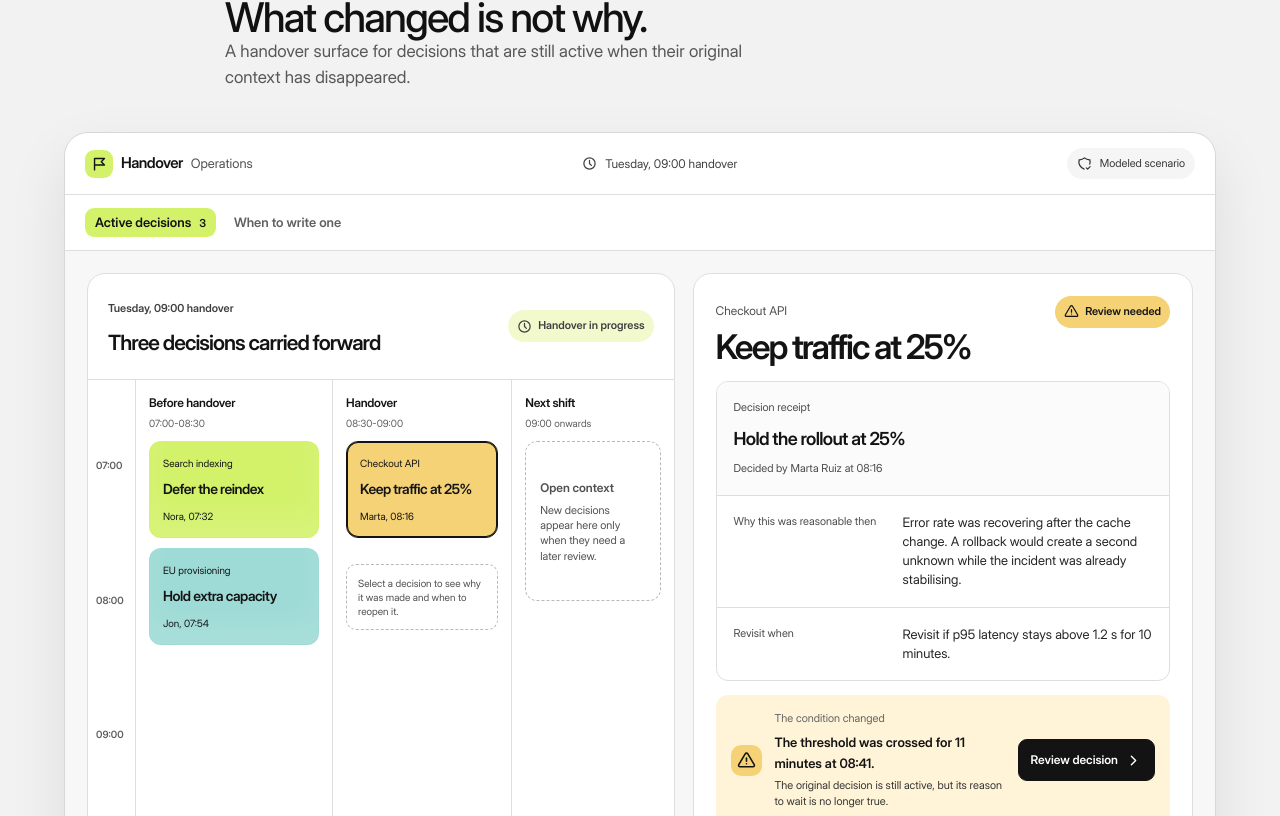
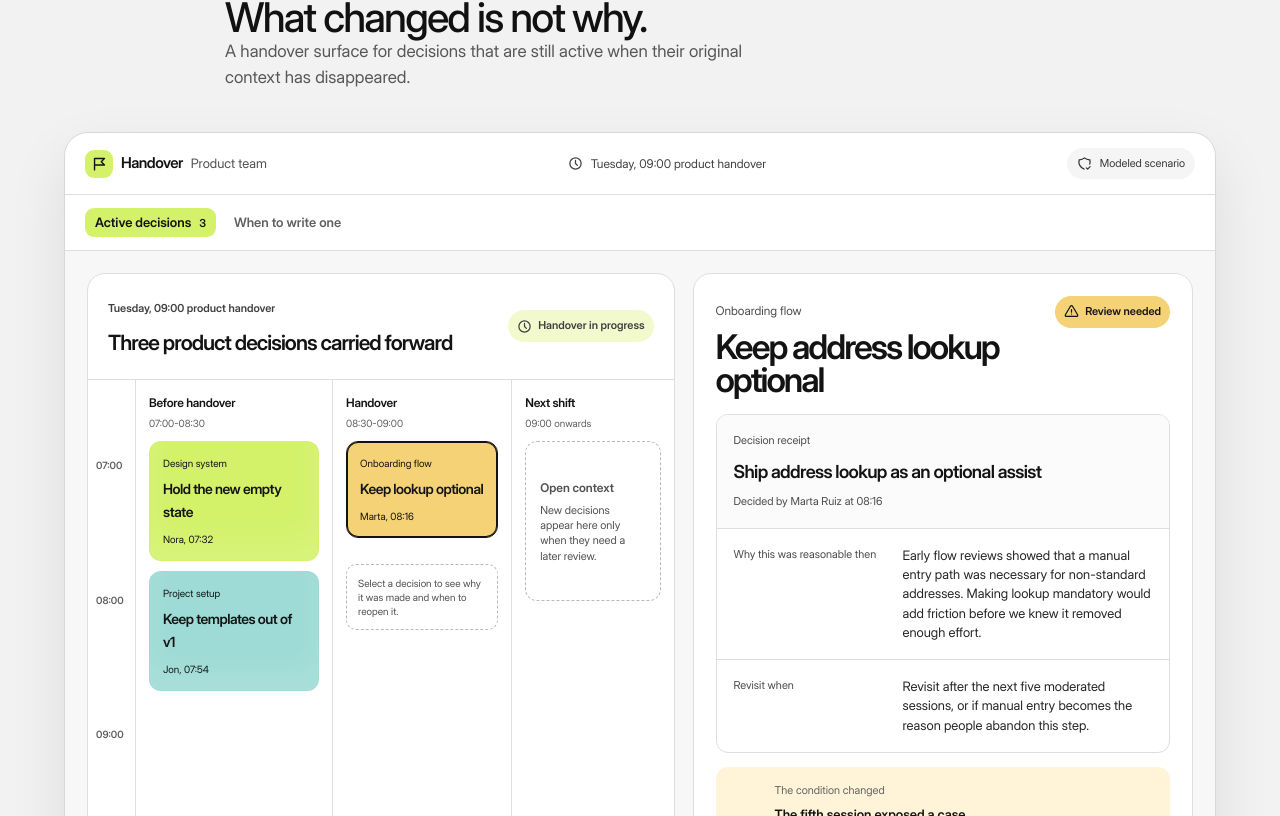
Before and after one commit to deboramoratalla-lab/portfolio, a Next.js app: page /lab/decision-handover in a window 1280 px wide. Shown: the part 3084-3900 px from the top of the page. Built offline with nearby package versions, Linux system fonts and the light colour scheme.

Commit message:
Update decision states and titles in demo component

```diff
--- a/src/components/decision-handover-demo.tsx
+++ b/src/components/decision-handover-demo.tsx
@@ -4,7 +4,7 @@ import { useMemo, useState } from "react"
 import { IconAlertTriangle, IconArrowRight, IconCheck, IconChevronRight, IconClock, IconFlag3, IconRefresh, IconShieldCheck, IconUserCheck } from "@tabler/icons-react"
 import styles from "./decision-handover-demo.module.css"
 
-type DecisionId = "checkout" | "provisioning" | "search"
+type DecisionId = "onboarding" | "templates" | "emptyState"
 type DecisionStatus = "active" | "review" | "updated"
 
 type Decision = {
@@ -23,57 +23,57 @@ type Decision = {
 
 const initialDecisions: Decision[] = [
   {
-    id: "checkout",
-    service: "Checkout API",
-    title: "Keep traffic at 25%",
+    id: "onboarding",
+    service: "Onboarding flow",
+    title: "Keep address lookup optional",
     owner: "Marta Ruiz",
     decided: "08:16",
     status: "review",
-    choice: "Hold the rollout at 25%",
-    rationale: "Error rate was recovering after the cache change. A rollback would create a second unknown while the incident was already stabilising.",
-    condition: "Revisit if p95 latency stays above 1.2 s for 10 minutes.",
-    event: "The threshold was crossed for 11 minutes at 08:41.",
-    consequence: "The original decision is still active, but its reason to wait is no longer true.",
+    choice: "Ship address lookup as an optional assist",
+    rationale: "Early flow reviews showed that a manual entry path was necessary for non-standard addresses. Making lookup mandatory would add friction before we knew it removed enough effort.",
+    condition: "Revisit after the next five moderated sessions, or if manual entry becomes the reason people abandon this step.",
+    event: "The fifth session exposed a case where lookup could not resolve the address.",
+    consequence: "The original choice is still active, but its assumption about coverage needs a product review.",
   },
   {
-    id: "provisioning",
-    service: "EU provisioning",
-    title: "Hold extra capacity",
+    id: "templates",
+    service: "Project setup",
+    title: "Keep templates out of first release",
     owner: "Jon Bell",
     decided: "07:54",
     status: "active",
-    choice: "Do not add capacity yet",
-    rationale: "The queue was falling after the regional retry limit was reduced. Extra capacity would increase cost before confirming demand was sustained.",
-    condition: "Revisit if the queue exceeds 900 requests for 15 minutes.",
-    event: "Queue remains below the review condition.",
-    consequence: "No follow-up is needed. The handover preserves the reason for leaving this alone.",
+    choice: "Keep project templates out of the first release",
+    rationale: "The team agreed to first make a single project structure understandable. Templates would multiply configuration choices before the core set-up flow had been validated.",
+    condition: "Revisit when three teams complete the core set-up without facilitator help.",
+    event: "The validation target has not been reached.",
+    consequence: "No follow-up is needed. The handover preserves the scope decision and its evidence threshold.",
   },
   {
-    id: "search",
-    service: "Search indexing",
-    title: "Defer the reindex",
+    id: "emptyState",
+    service: "Design system",
+    title: "Hold the new empty state",
     owner: "Nora Lind",
     decided: "07:32",
     status: "active",
-    choice: "Keep the reindex outside peak traffic",
-    rationale: "Search freshness was within the service target. Starting the job now would compete with a customer import already in progress.",
-    condition: "Revisit if freshness exceeds 18 minutes.",
-    event: "Freshness is 11 minutes.",
-    consequence: "No follow-up is needed. This is a decision, not a reminder to create more work.",
+    choice: "Keep the new empty state out of the shared library",
+    rationale: "Two product areas needed different recovery actions. Publishing one pattern now would create a false sense of consistency and make the exceptions harder to see.",
+    condition: "Revisit when the two teams agree on a shared recovery action and content model.",
+    event: "The teams are still using different recovery actions.",
+    consequence: "No follow-up is needed. This is a deliberate boundary for the system, not an unfinished task.",
   },
 ]
 
 export function DecisionHandoverCover() {
   return <div className={styles.cover} aria-hidden="true">
     <header><span>Handover</span><b>3 active decisions</b></header>
-    <div className={styles.coverBody}><span>Checkout API</span><strong>Keep traffic<br />at 25%</strong><i><b /><b /><b /></i></div>
-    <footer><span>Condition crossed</span><IconArrowRight size={15} /></footer>
+    <div className={styles.coverBody}><span>Onboarding flow</span><strong>Keep lookup<br />optional</strong><i><b /><b /><b /></i></div>
+    <footer><span>Review condition met</span><IconArrowRight size={15} /></footer>
   </div>
 }
 
 export function DecisionHandoverDemo() {
   const [decisions, setDecisions] = useState(initialDecisions)
-  const [selectedId, setSelectedId] = useState<DecisionId>("checkout")
+  const [selectedId, setSelectedId] = useState<DecisionId>("onboarding")
   const [view, setView] = useState<"handover" | "guardrails">("handover")
   const [reviewOpen, setReviewOpen] = useState(false)
   const selected = useMemo(() => decisions.find(decision => decision.id === selectedId) ?? decisions[0], [decisions, selectedId])
@@ -84,9 +84,9 @@ export function DecisionHandoverDemo() {
     setReviewOpen(false)
   }
 
-  function updateDecision(action: "rollback" | "wait") {
+  function updateDecision(action: "revise" | "keep") {
     setDecisions(current => current.map(decision => decision.id === selectedId
-      ? { ...decision, status: "updated", choice: action === "rollback" ? "Roll back to the previous cache policy" : "Wait with a new review condition", rationale: action === "rollback" ? "The latency condition held long enough to make the original wait decision unsafe." : "The team accepted a short extension and set a new condition for review.", condition: action === "rollback" ? "Rollback started at 08:49. Monitor recovery for 15 minutes." : "Revisit if p95 latency stays above 1.2 s for another 5 minutes.", event: "Decision reassessed at handover.", consequence: action === "rollback" ? "The next operator can see both the original context and the action that replaced it." : "The next operator can see that the wait was deliberate and time-bound." }
+      ? { ...decision, status: "updated", choice: action === "revise" ? "Add a fallback for unsupported addresses" : "Keep lookup optional with a new review condition", rationale: action === "revise" ? "The session showed that the manual path needs clearer recovery when lookup cannot resolve an address." : "The team agreed the optional path remains the right boundary while more evidence is gathered.", condition: action === "revise" ? "Validate the fallback in the next design review." : "Revisit after three additional sessions with the updated task.", event: "Decision reassessed at product handover.", consequence: action === "revise" ? "The next person can see the initial assumption and the design change it produced." : "The next person can see that the scope was deliberately retained and time-bound." }
       : decision))
     setReviewOpen(false)
   }
@@ -100,8 +100,8 @@ export function DecisionHandoverDemo() {
 
     <div className={styles.app}>
       <header className={styles.appBar}>
-        <div className={styles.appIdentity}><span className={styles.appMark}><IconFlag3 size={17} /></span><strong>Handover</strong><span>Operations</span></div>
-        <div className={styles.appDate}><IconClock size={15} /> Tuesday, 09:00 handover</div>
+        <div className={styles.appIdentity}><span className={styles.appMark}><IconFlag3 size={17} /></span><strong>Handover</strong><span>Product team</span></div>
+        <div className={styles.appDate}><IconClock size={15} /> Tuesday, 09:00 product handover</div>
         <div className={styles.appStatus}><IconShieldCheck size={15} /> Modeled scenario</div>
       </header>
 
@@ -111,9 +111,9 @@ export function DecisionHandoverDemo() {
       </nav>
 
       {view === "guardrails" ? <section className={styles.guardrails} aria-live="polite">
-        <div><span>Keep routine work quiet</span><h3>A receipt appears only when a decision can outlive its context.</h3><p>Routine changes, expected retries and acknowledged alerts do not create another item for the next person to parse.</p></div>
+        <div><span>Keep routine work quiet</span><h3>A receipt appears only when a product decision can outlive its context.</h3><p>Routine delivery updates, resolved comments and expected iterations do not create another item for the next person to parse.</p></div>
         <div className={styles.rules}>
-          <article><IconCheck size={18} /><strong>Record it</strong><p>It changes risk, cost or an agreed service level.</p></article>
+          <article><IconCheck size={18} /><strong>Record it</strong><p>It changes customer risk, product scope or an agreed quality bar.</p></article>
           <article><IconCheck size={18} /><strong>Name the condition</strong><p>Someone can tell what would make the decision worth reopening.</p></article>
           <article><IconCheck size={18} /><strong>Leave it out</strong><p>The action is routine and needs no later interpretation.</p></article>
         </div>
@@ -121,14 +121,14 @@ export function DecisionHandoverDemo() {
         <main className={styles.detail} aria-live="polite">
           <section className={styles.schedule} aria-label="Decision schedule">
             <header className={styles.scheduleHeader}>
-              <div><span>Tuesday, 09:00 handover</span><h3>Three decisions carried forward</h3></div>
+              <div><span>Tuesday, 09:00 product handover</span><h3>Three product decisions carried forward</h3></div>
               <span className={styles.scheduleStatus}><IconClock size={15} /> Handover in progress</span>
             </header>
             <div className={styles.scheduleGrid}>
               <div className={styles.scheduleTime}><span>07:00</span><span>08:00</span><span>09:00</span></div>
               <div className={styles.scheduleColumns}>
-                <div><header><span>Before handover</span><small>07:00-08:30</small></header><button type="button" aria-pressed={selectedId === "search"} className={`${styles.scheduleCard} ${styles.limeCard} ${selectedId === "search" ? styles.scheduleSelected : ""}`} onClick={() => chooseDecision("search")}><span>Search indexing</span><strong>Defer the reindex</strong><small>Nora, 07:32</small></button><button type="button" aria-pressed={selectedId === "provisioning"} className={`${styles.scheduleCard} ${styles.aquaCard} ${selectedId === "provisioning" ? styles.scheduleSelected : ""}`} onClick={() => chooseDecision("provisioning")}><span>EU provisioning</span><strong>Hold extra capacity</strong><small>Jon, 07:54</small></button></div>
-                <div><header><span>Handover</span><small>08:30-09:00</small></header><button type="button" aria-pressed={selectedId === "checkout"} className={`${styles.scheduleCard} ${styles.yellowCard} ${selectedId === "checkout" ? styles.scheduleSelected : ""}`} onClick={() => chooseDecision("checkout")}><span>Checkout API</span><strong>Keep traffic at 25%</strong><small>Marta, 08:16</small></button><div className={styles.scheduleHint}>Select a decision to see why it was made and when to reopen it.</div></div>
+                <div><header><span>Before handover</span><small>07:00-08:30</small></header><button type="button" aria-pressed={selectedId === "emptyState"} className={`${styles.scheduleCard} ${styles.limeCard} ${selectedId === "emptyState" ? styles.scheduleSelected : ""}`} onClick={() => chooseDecision("emptyState")}><span>Design system</span><strong>Hold the new empty state</strong><small>Nora, 07:32</small></button><button type="button" aria-pressed={selectedId === "templates"} className={`${styles.scheduleCard} ${styles.aquaCard} ${selectedId === "templates" ? styles.scheduleSelected : ""}`} onClick={() => chooseDecision("templates")}><span>Project setup</span><strong>Keep templates out of v1</strong><small>Jon, 07:54</small></button></div>
+                <div><header><span>Handover</span><small>08:30-09:00</small></header><button type="button" aria-pressed={selectedId === "onboarding"} className={`${styles.scheduleCard} ${styles.yellowCard} ${selectedId === "onboarding" ? styles.scheduleSelected : ""}`} onClick={() => chooseDecision("onboarding")}><span>Onboarding flow</span><strong>Keep lookup optional</strong><small>Marta, 08:16</small></button><div className={styles.scheduleHint}>Select a decision to see why it was made and when to reopen it.</div></div>
                 <div><header><span>Next shift</span><small>09:00 onwards</small></header><div className={styles.openSlot}><span>Open context</span><small>New decisions appear here only when they need a later review.</small></div></div>
               </div>
             </div>
@@ -149,14 +149,14 @@ export function DecisionHandoverDemo() {
           {reviewOpen && <section className={styles.reviewPanel} aria-label="Decision review">
             <header><span>Review before acting</span><button type="button" aria-label="Close review" onClick={() => setReviewOpen(false)}>×</button></header>
             <h4>The signal changed. The decision still needs a person.</h4>
-            <p>Choose an action. This prototype records the handover state locally and does not operate a live service.</p>
-            <div><button type="button" onClick={() => updateDecision("rollback")}><IconRefresh size={16} /> Roll back</button><button type="button" onClick={() => updateDecision("wait")}><IconUserCheck size={16} /> Keep waiting</button></div>
+            <p>Choose an action. This prototype records the handover state locally and does not operate a live product.</p>
+            <div><button type="button" onClick={() => updateDecision("revise")}><IconRefresh size={16} /> Revise the flow</button><button type="button" onClick={() => updateDecision("keep")}><IconUserCheck size={16} /> Keep the scope</button></div>
           </section>}
           </section>
         </main>
       </div>}
       <footer className={styles.appFooter}><span><b>Signal</b> is a reason to review, not an instruction to act.</span><span>Scenario data only</span></footer>
     </div>
-    <p className={styles.note}>The interface is a coded product hypothesis. Names, times and operational readings are fictional, included to test the handover states rather than claim a live integration.</p>
+    <p className={styles.note}>The interface is a coded product hypothesis. Names, times and product scenarios are fictional, included to test the handover states rather than claim a live integration.</p>
   </section>
 }
```
